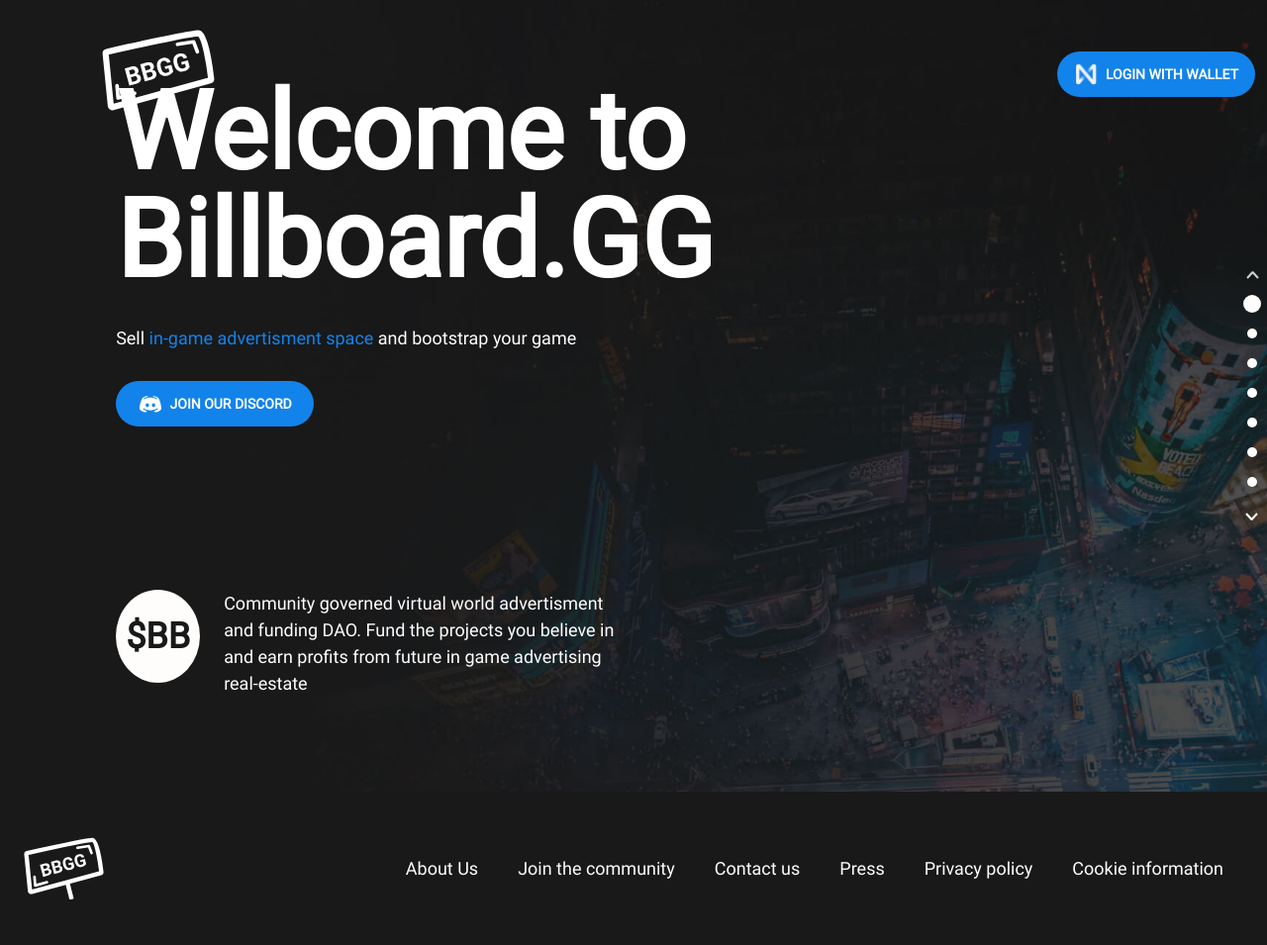
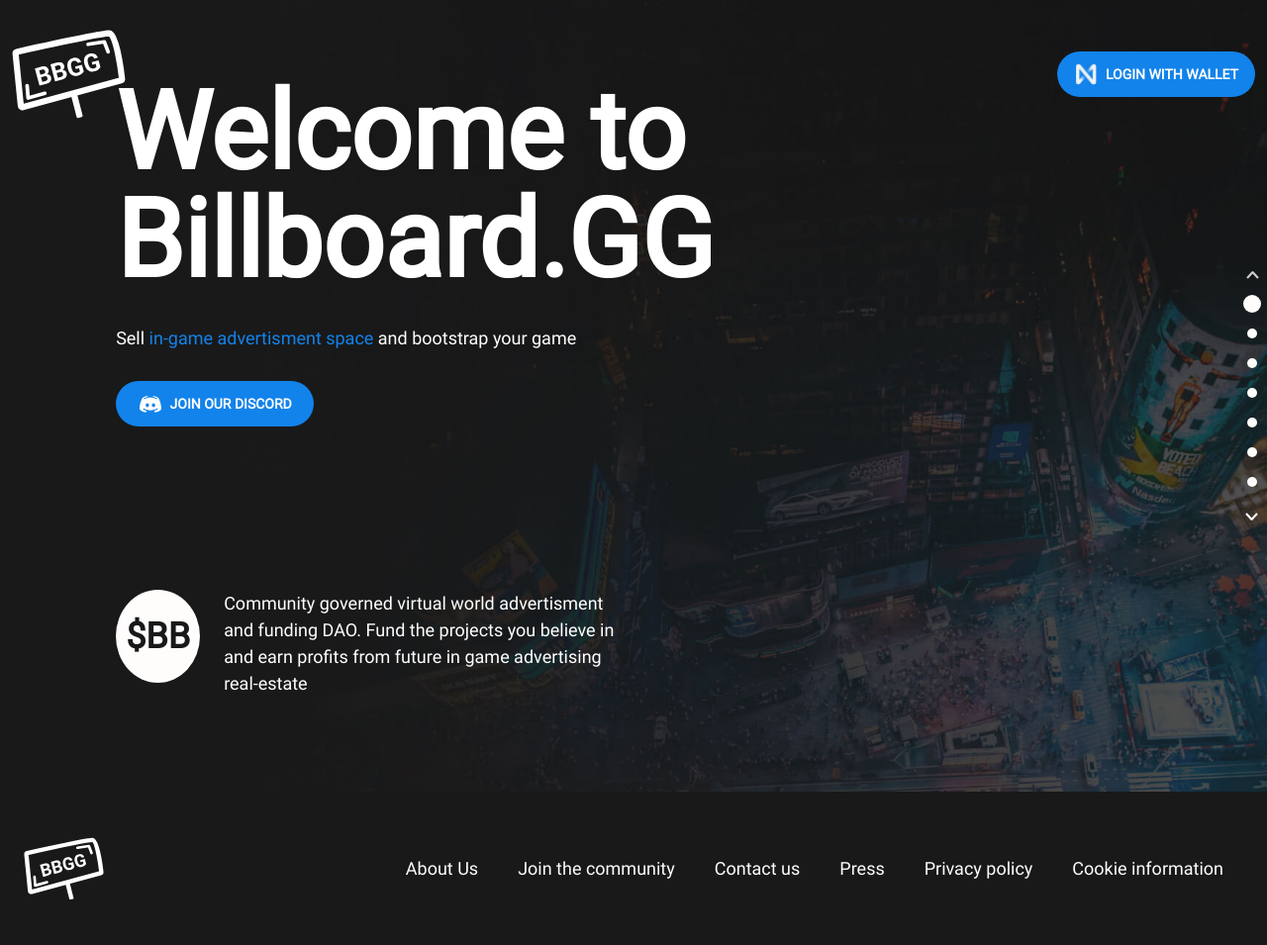
Before and after one commit to MBlazina/billboardgg, a plain HTML site: page index.html in a window 1280 px wide. Shown: the whole page at 99% size. Drawn offline with Linux system fonts and the light colour scheme.

Commit message:
diagram fix, header lower height, click listener to go to first slide

```diff
--- a/index.html
+++ b/index.html
@@ -9,13 +9,15 @@
   </head>
 
   <body>
-    <header class="container-fluid">
+    <header class="">
+      <div class="container-fluid">
           <div class="row">
             <div class="col-3">
               <img class="logo" src="assets/logo.svg" alt="logo" />
             </div>
             <div class="col-9">
               <a href="#" class="cta icon icon-wallet ms-auto">LOGIN WITH WALLET</a>
+            </div>
           </div>
       </div>
     </header>
--- a/scss/layout/_header.scss
+++ b/scss/layout/_header.scss
@@ -23,8 +23,12 @@ header {
         justify-content: space-between;
         align-items: center;
     }
+    .logo{
+        margin-right: auto;
+        margin-left: 0;
+    }
+}
 
-}
 .logo{
     cursor: pointer;
     height: 90px;
```
Also changed, not shown: scss/main.css, 1 other file. Lines whose indentation alone changed are shown as unchanged.
